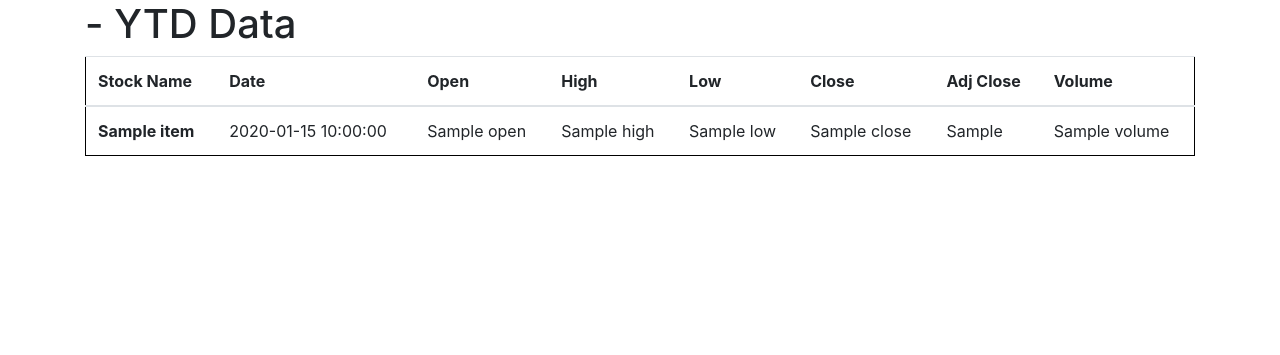
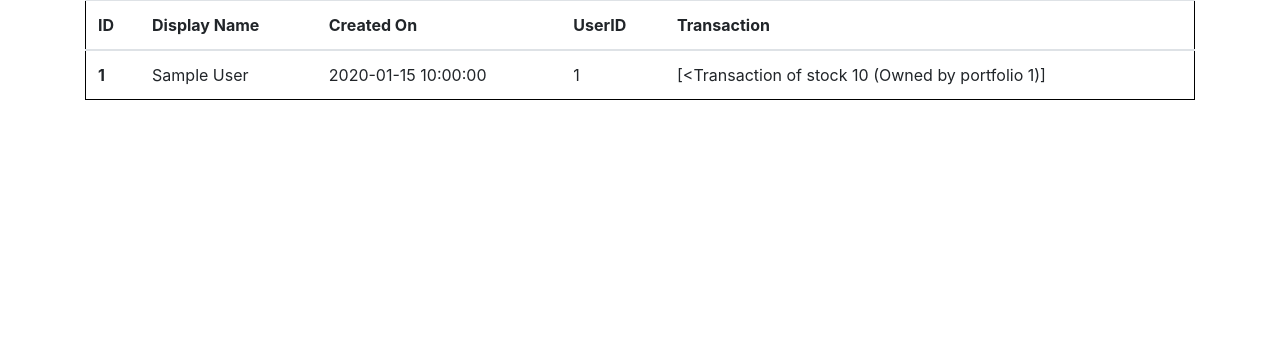
Before and after one commit to the-final-countdown/capstone-project, a Flask app: template templates/stocks.html in a window 1280 px wide. Shown: the part 75-430 px from the top of the page. Run offline with Flask 2, Linux system fonts and the light colour scheme; tables that the repository leaves empty hold one stand-in row (values such as "Sample post"); the template is opened without the code that fills it: values that come from a table or form of the project are taken from there, most other values are stand-ins (such as "Sample title", 1, 10 or a date in 2020); some libraries are stand-ins or nearby versions.

Commit message:
Added frontend user portfolio table

```diff
--- a/templates/stocks.html
+++ b/templates/stocks.html
@@ -3,37 +3,40 @@
 {% block title %}Portfolio{% endblock %}
 
 {% block content %}
-<h1>{{comp_data.stock_name}} - YTD Data</h1>
 <table class="table">
     <thead>
       <tr>
-        <th scope="col">Stock Name</th>
-        <th scope="col">Date</th>
-        <th scope="col">Open</th>
-        <th scope="col">High</th>
-        <th scope="col">Low</th>
-        <th scope="col">Close</th>
-        <th scope="col">Adj Close</th>
-        <th scope="col">Volume</th>
+        <th scope="col">ID</th>
+        <th scope="col">Display Name</th>
+        <th scope="col">Created On</th>
+        <th scope="col">UserID</th>
+        <th scope="col">Transaction</th>
       </tr>
     </thead>
     <tbody>
-    {% block table %}
-
         {% for item in values%}
         <tr>
-            <th scope="row">{{item.stock_name}}</th>
-            <td>{{item.date}}</td>
-            <td>{{item.open}}</td>
-            <td>{{item.high}}</td>
-            <td>{{item.low}}</td>
-            <td>{{item.close}}</td>
-            <td>{{item.adj_close}}</td>
-            <td>{{item.volume}}</td>
+            <th scope="row">{{item.id}}</th>
+            <td>{{item.display_name}}</td>
+            <td>{{item.created_on}}</td>
+            <td>{{item.user_id}}</td>
+            <td>{{item.get_transactions()}}</td>
         </tr>
         {% endfor %}
-    {% endblock table %}
-
     </tbody>
   </table>
+
+  <!---
+  {% for transaction in transactions %}
+   <p>transaction.id</p>
+   <p>transaction.fk_portfolio</p>
+   <p>transaction.fk_stock_id</p>
+   <p>transaction.number_shares</p>
+   <p>transaction.purchase_date</p>
+   <p>transaction.purchase_price</p>
+   <p>transaction.sell_on</p>
+   <p>transaction.sell_price</p>
+   <p>transaction.transaction_finalized</p>
+  {% endfor %}
+-->
 {% endblock %}
```
Also changed, not shown: routes/admin.py (+3 -4 lines), templates/admin.html (+3 -5 lines).
